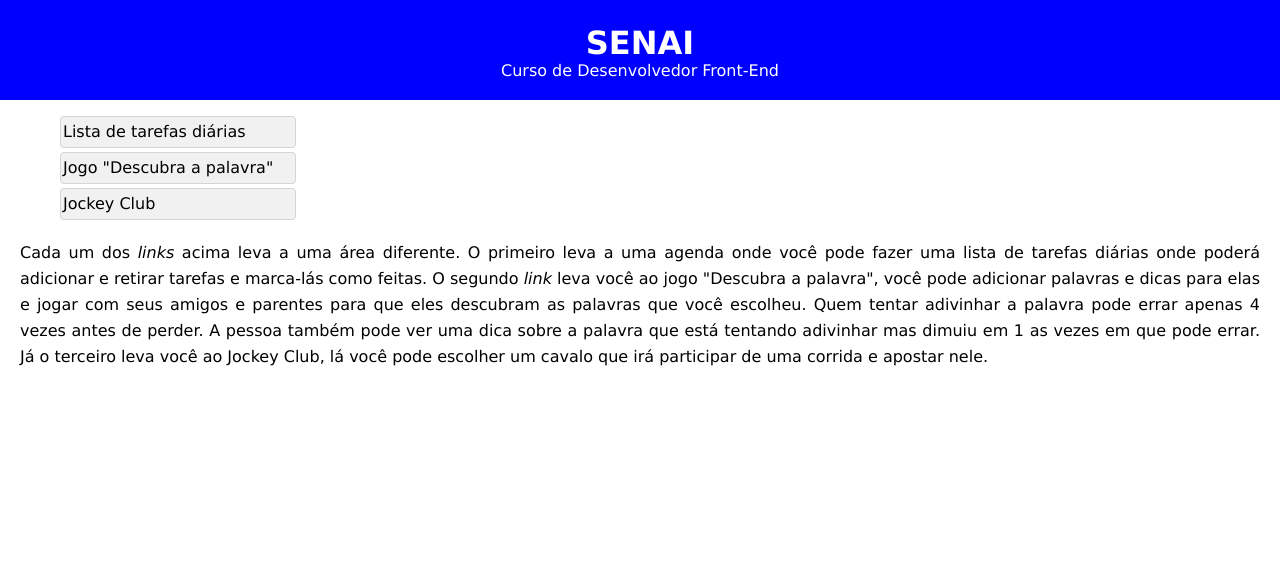
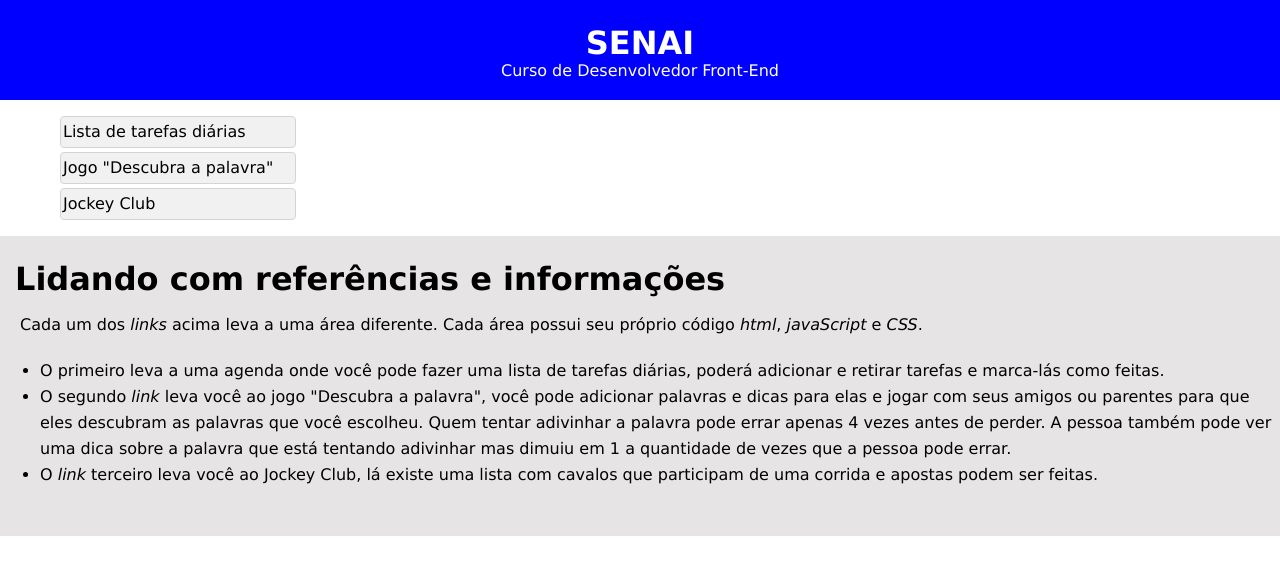
Before and after one commit to AndreiBuslik/Senai---Atividade---04, a plain HTML site: page index.html in a window 1280 px wide. Drawn offline with Linux system fonts and the light colour scheme.

Commit message:
Atualização do Readme e do index

```diff
--- a/css/index.css
+++ b/css/index.css
@@ -22,9 +22,23 @@ header{
 
 }
 
+.exercicio{
+
+    width: 100%;
+    height: 300px;
+    background-color: rgb(230, 228, 228);
+
+}
+
 h1{
 
     padding: 30px 0 0 0;
+
+}
+
+.exercicio h1{
+
+    margin-left: 15px;
 
 }
 
@@ -35,13 +49,13 @@ header p{
 
 }
 
-ul{
+.links{
 
     margin: 1em;
 
 }
 
-li{
+.links li{
 
     list-style-type: none;
     background-color: #f1f1f1;
@@ -61,7 +75,7 @@ a{
 
 }
 
-li:hover{
+.links li:hover{
 
     background-color: rgb(163, 166, 179);
 
--- a/index.html
+++ b/index.html
@@ -17,18 +17,30 @@
 
     <main>
 
-            <ul>
+            <ul class="links">
                 <a href="./html/lista_de_tarefas.html" target="_blank"><li>Lista de tarefas diárias</li></a>
                 <a href="./html/descubra_a_palavra.html" target="_blank"><li>Jogo "Descubra a palavra"</li></a>
                 <a href="./html/jockey_club.html" target="_blank"><li>Jockey Club</li></a>
             </ul>
 
-            <p>Cada um dos <i>links</i> acima leva a uma área diferente. O primeiro leva a uma agenda onde você pode fazer uma lista
-            de tarefas diárias onde poderá adicionar e retirar tarefas e marca-lás como feitas. O segundo <i>link</i> leva você ao jogo "Descubra a palavra", você pode adicionar palavras e dicas para elas e jogar
-            com seus amigos e parentes para que eles descubram as palavras que você escolheu. Quem tentar adivinhar a palavra pode
-            errar apenas 4 vezes antes de perder. A pessoa também pode ver uma dica sobre a palavra que está tentando adivinhar mas
-            dimuiu em 1 as vezes em que pode errar. Já o terceiro leva você ao Jockey Club, lá você pode escolher um cavalo que irá participar de uma corrida e apostar nele.</p>
 
+            <div class="exercicio">
+
+                <h1>Lidando com referências e informações</h1>
+
+                <p>Cada um dos <i>links</i> acima leva a uma área diferente. Cada área possui seu próprio código <i>html</i>, <i>javaScript</i> e <i>CSS</i>.</p>
+
+                <ul class="tarefas">
+
+                    <li>O primeiro leva a uma agenda onde você pode fazer uma lista de tarefas diárias, poderá adicionar e retirar tarefas e marca-lás como feitas.</li>
+                    <li>O segundo <i>link</i> leva você ao jogo "Descubra a palavra", você pode adicionar palavras e dicas para elas e jogar
+                        com seus amigos ou parentes para que eles descubram as palavras que você escolheu. Quem tentar adivinhar a palavra pode
+                        errar apenas 4 vezes antes de perder. A pessoa também pode ver uma dica sobre a palavra que está tentando adivinhar mas
+                        dimuiu em 1 a quantidade de vezes que a pessoa pode errar.</li>
+                    <li>O <i>link</i> terceiro leva você ao Jockey Club, lá existe uma lista com cavalos que participam de uma corrida e apostas podem ser feitas.</li>
+
+                </ul>
+            </div>
     </main>
 </body>
 </html>
```
Also changed, not shown: 1 other file.
